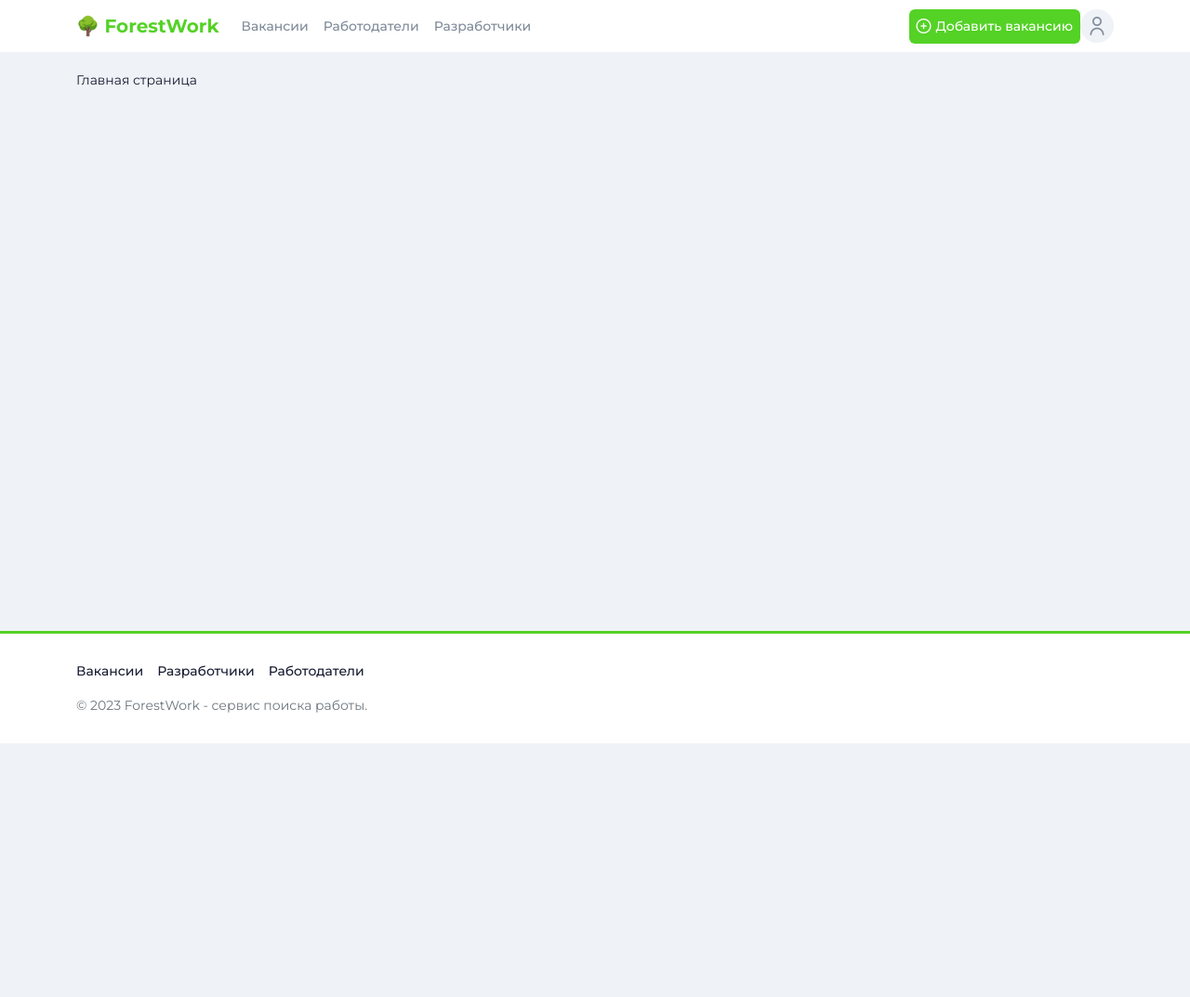
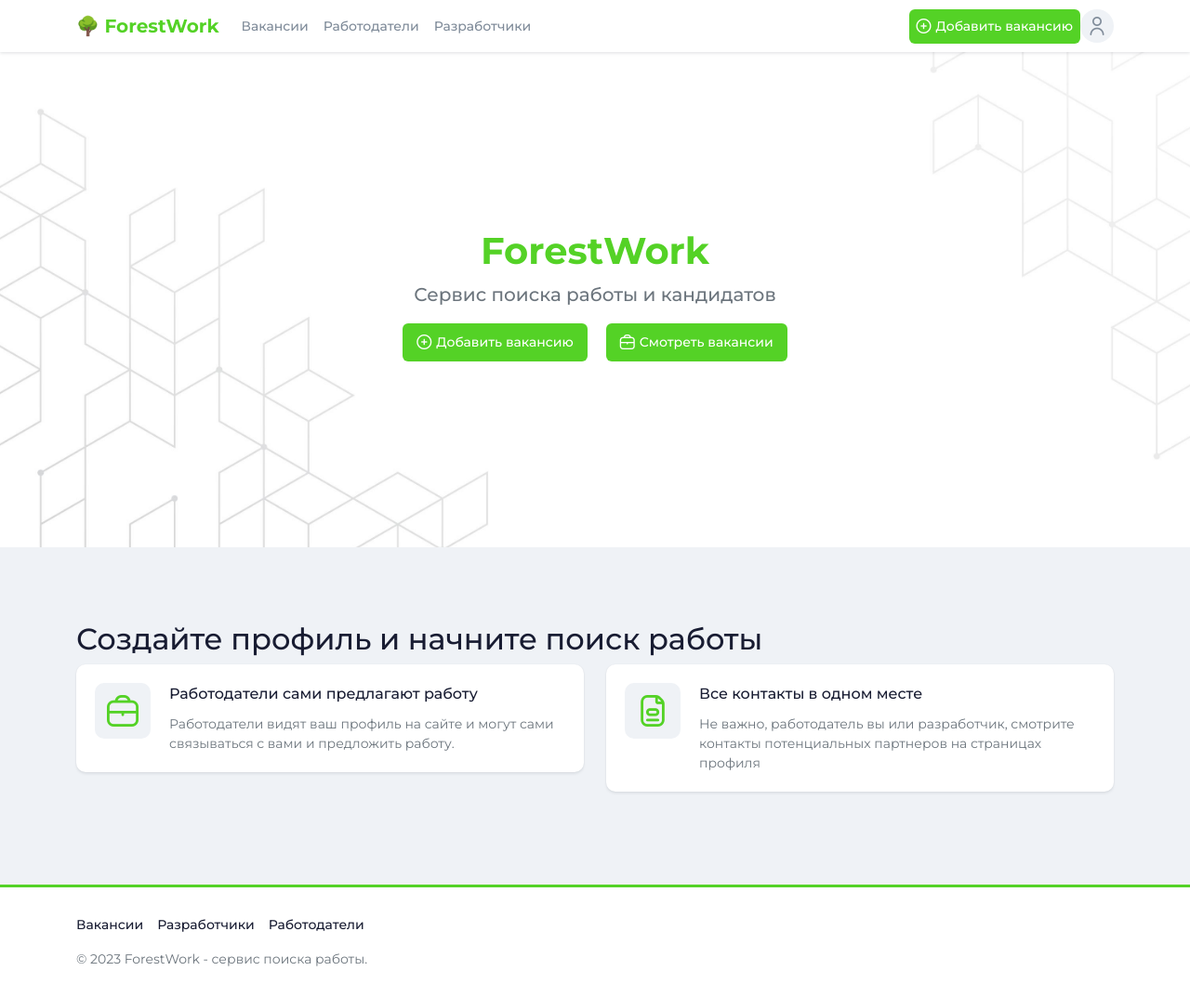
Before and after one commit to ElveeBolt/forestwork, a Django app: page / in a window 1280 px wide. Shown: the whole page at 93% size. Before the commit the page ends 800 px from the top, so only its background shows below. Run offline with Django 4.2, Linux system fonts and the light colour scheme; some libraries are stand-ins or nearby versions.

Commit message:
Added index template

```diff
--- a/forestwork/static/css/main.css
+++ b/forestwork/static/css/main.css
@@ -57,6 +57,8 @@ a:hover{
 .navbar{
     background: #fff;
     margin: 0 0 20px;
+    -webkit-box-shadow: 0 0 2px rgb(5 20 41 / 6%), 0 2px 3px rgb(5 20 41 / 8%);
+    box-shadow: 0 0 2px rgb(5 20 41 / 6%), 0 2px 3px rgb(5 20 41 / 8%);
 }
 
 .navbar .navbar-brand {
@@ -240,6 +242,55 @@ section.blank {
     border-radius: 10px
 }
 
+section{
+    padding: 80px 0;
+}
+
+#home {
+    margin-top: -30px;
+    background: url('../img/home_bg.jpg');
+    background-size: cover;
+    background-position: center;
+    padding: 200px;
+    text-align: center;
+}
+
+#home h1{
+     color: var(--color-green);
+    font-weight: bold;
+}
+
+#home .subtitle {
+    font-size: 20px;
+    font-weight: 500;
+}
+
+#features .card{
+        padding-left: 100px;
+}
+
+#features .card .title{
+    font-size: 16px;
+    font-weight: 500;
+    margin-bottom: 10px;
+}
+
+#features .card i {
+    font-size: 34px;
+    width: 60px;
+    height: 60px;
+    background: var(--main-bg);
+    text-align: center;
+    border-radius: 10px;
+    display: flex;
+    align-items: center;
+    justify-content: center;
+    color: var(--color-green);
+    position: absolute;
+    left: 20px;
+    top: 20px;
+}
+
 footer{
     padding: 30px 0;
     background: #fff;
--- a/forestwork/templates/main/index.html
+++ b/forestwork/templates/main/index.html
@@ -1,7 +1,42 @@
 {% extends 'base.html' %}
 
 {% block content %}
-<div class="container">
-    Главная страница
-</div>
+<section id="home">
+    <div class="container">
+        <h1>ForestWork</h1>
+        <div class="subtitle text-muted mb-3">Сервис поиска работы и кандидатов</div>
+        <div class="d-flex justify-content-center">
+            <a href="{% url 'job_add' %}" class="btn btn-primary btn-with-icon" style="margin-right: 20px"><i class="fi fi-rr-add"></i>Добавить вакансию</a>
+            <a href="{% url 'jobs' %}" class="btn btn-primary btn-with-icon"><i class="fi fi-rr-briefcase"></i>Смотреть вакансии</a>
+        </div>
+
+    </div>
+</section>
+<section id="features">
+    <div class="container">
+        <div class="section-heading">
+            <h2>Создайте профиль и начните поиск работы</h2>
+        </div>
+        <div class="row">
+            <div class="col-6">
+                <div class="card">
+                    <i class="fi fi-rr-briefcase"></i>
+                    <div class="title">Работодатели сами предлагают работу</div>
+                    <div class="text-muted">Работодатели видят ваш профиль на сайте и могут сами связываться с вами и
+                        предложить работу.
+                    </div>
+                </div>
+            </div>
+            <div class="col-6">
+                <div class="card">
+                    <i class="fi fi-rr-form"></i>
+                    <div class="title">Все контакты в одном месте</div>
+                    <div class="text-muted">Не важно, работодатель вы или разработчик, смотрите контакты потенциальных
+                        партнеров на страницах профиля
+                    </div>
+                </div>
+            </div>
+        </div>
+    </div>
+</section>
 {% endblock content %}
```
Also changed, not shown: forestwork/static/img/home_bg.jpg (added).
